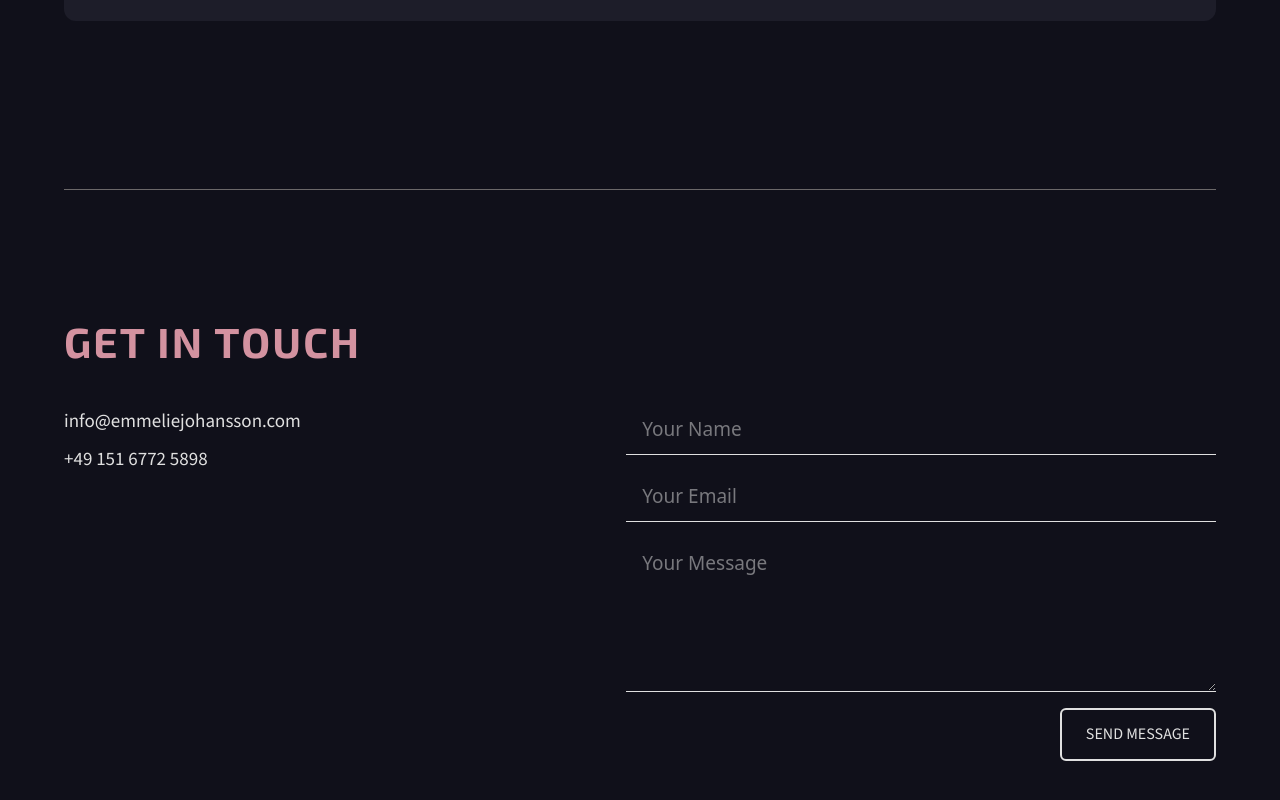
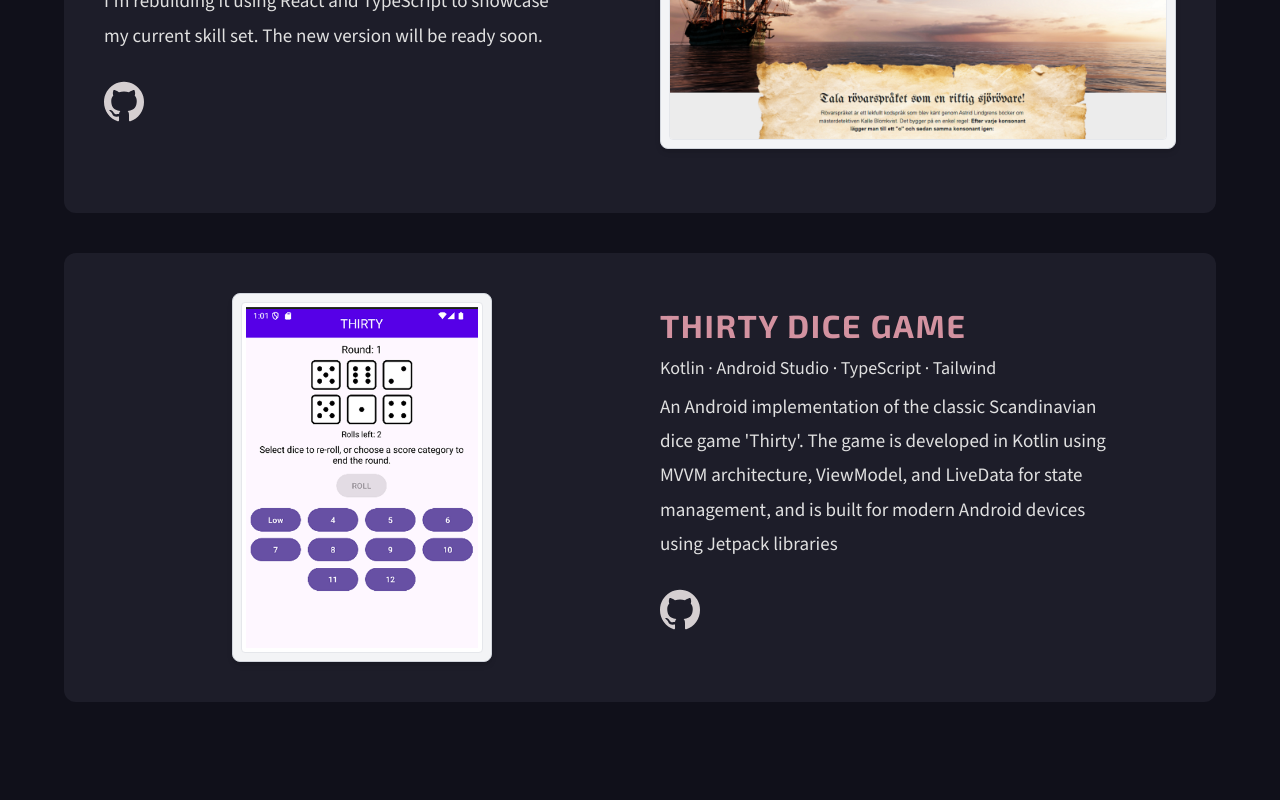
Before and after one commit to Emmelie83/PortfolioReact, a React (Vite) app: page / in a window 1280 px wide. Shown: the part 5728-6528 px from the top of the page. Built offline with nearby package versions, Linux system fonts and the light colour scheme.

Commit message:
Add Dice Game to Project

```diff
--- a/src/components/Project.tsx
+++ b/src/components/Project.tsx
@@ -10,16 +10,18 @@ export interface ProjectProps {
 	address: string;
 	description?: string;
 	liveLink?: string;
+	variant?: "default" | "mobile";
 }
 
-export default function Project ({
+export default function Project({
 	title,
 	image,
 	techStack,
 	reverse,
 	address,
 	description,
-  liveLink
+	liveLink,
+	variant = "default",
 }: ProjectProps) {
 	return (
 		<div
@@ -27,7 +29,21 @@ export default function Project ({
 				reverse ? "lg:flex-row-reverse" : ""
 			} lg:gap-10 lg:w-full bg-[#1d1d29] my-10 px-2 py-6 sm:p-6 md:p-8 lg:px-4 lg:py-8 xl:p-10 rounded-xl justify-center`}>
 			{/* Image Section */}
-			<div className="md:w-3/4 lg:w-1/2 lg:py-6 xl:py-0">
+			<div className="flex lg:justify-center lg:w-1/2">
+				{variant === "mobile" ? (
+					//Phone mockup
+					<div className="w-[260px] border border-gray-300 bg-gray-100 rounded-lg p-2 shadow-md h-full">
+						<div className="bg-white border border-gray-200 rounded overflow-hidden">
+							<img
+								src={image}
+								alt={`Screenshot of ${title} project`}
+								className="p-1 w-full h-auto object-cover"
+							/>
+						</div>
+					</div>
+				) : (
+					//Desktop mockup
+					<div className="md:w-3/4 lg:w-full lg:py-6">
 						<div className="border border-gray-300 rounded-lg p-2 bg-gray-100 shadow-md h-full">
 							<div className="rounded overflow-hidden bg-white border border-gray-200">
 								<img
@@ -37,6 +53,8 @@ export default function Project ({
 								/>
 							</div>
 						</div>
+					</div>
+				)}
 			</div>
 
 			{/* Text Section */}
--- a/src/modules/Projects.tsx
+++ b/src/modules/Projects.tsx
@@ -3,6 +3,7 @@ import scalacinema from "../assets/img/scalacinema.png";
 import messagesapp from "../assets/img/messagesapp.png";
 import onsight from "../assets/img/onsight.png";
 import rovarspraket from "../assets/img/rovarspraket.png";
+import dicegame from "../assets/img/dicegame.png";
 
 const projects: ProjectProps[] = [
 	{
@@ -40,6 +41,16 @@ const projects: ProjectProps[] = [
 		description:
 			"Translator from Swedish into the Robber Language. I originally built this as my first JavaScript project — now I'm rebuilding it using React and TypeScript to showcase my current skill set. The new version will be ready soon.",
 	},
+	{
+		title: "Thirty Dice Game",
+		image: dicegame,
+		techStack: "Kotlin · Android Studio · TypeScript · Tailwind",
+		reverse: false,
+		variant: "mobile",
+		address: "https://github.com/Emmelie83/DiceGameThirtyAndroid",
+		description:
+			"An Android implementation of the classic Scandinavian dice game 'Thirty'. The game is developed in Kotlin using MVVM architecture, ViewModel, and LiveData for state management, and is built for modern Android devices using Jetpack libraries",
+	},
 ];
 
 export default function Projects() {
```
Also changed, not shown: src/assets/img/dicegame.png (added), src/assets/img/dicegame1.png (added). Lines whose indentation alone changed are shown as unchanged.
